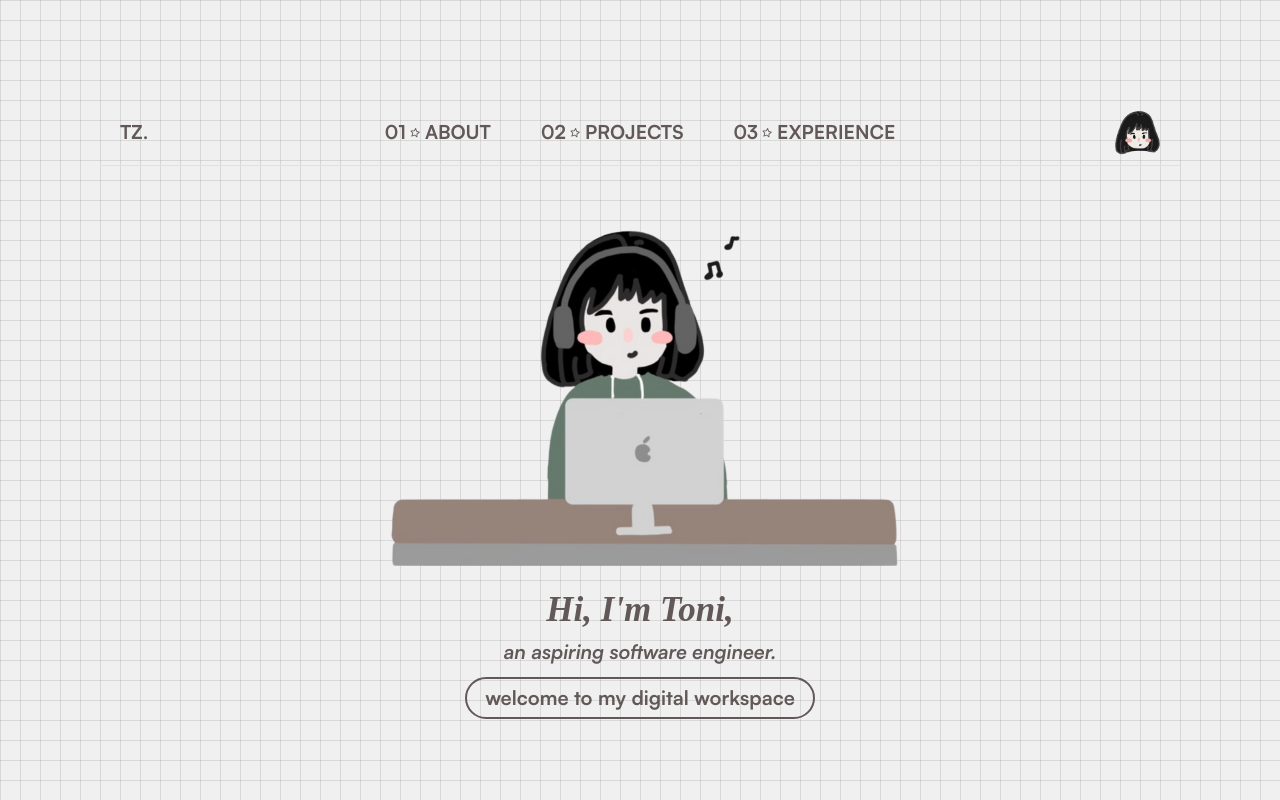
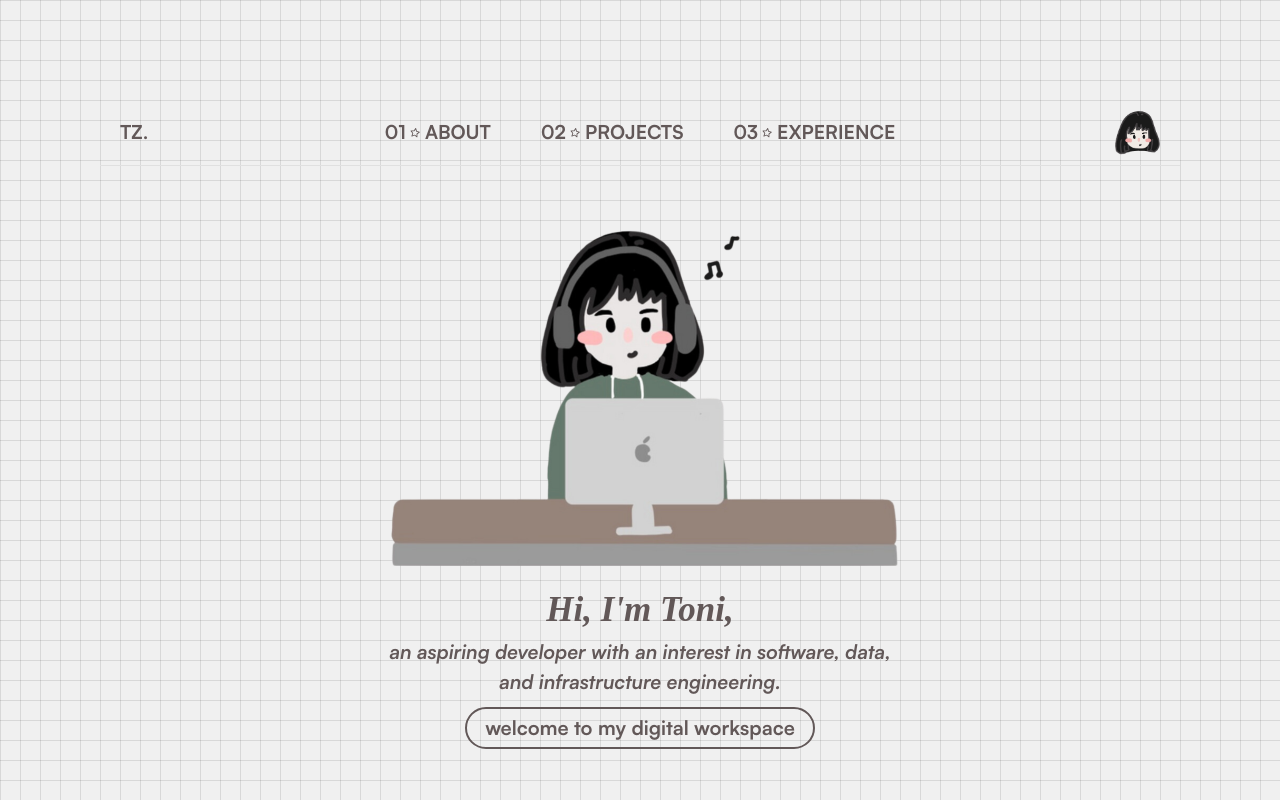
Before and after one commit to tonizeng/ToniZengPortfolio, a React (Create React App) app: page / in a window 1280 px wide. Built offline with nearby package versions, Linux system fonts and the light colour scheme; a web font is replaced by a local one.

Commit message:
updated home

```diff
--- a/src/components/Modal.js
+++ b/src/components/Modal.js
@@ -70,8 +70,8 @@ const Modal = ({ isOpen, onClose, title, id, description, skills = [], video, im
                     </div>
                 ) : (
                     <div className="modal-images-container">
-                        <img src={image1} alt="Project Image" className="modal-image" />
-                        <img src={image2} alt="Project Image" className="modal-image" />
+                        <img src={image1} alt="" className="modal-image" />
+                        <img src={image2} alt="" className="modal-image" />
                     </div>
                 )}
 
--- a/src/pages/Home.js
+++ b/src/pages/Home.js
@@ -26,7 +26,7 @@ const Home = ({ onExploreMoreClick }) => {
                 style={{ width: '550px', paddingLeft: '10px', paddingTop: '50px', objectFit: 'cover' }}
             />
             <h2 style={{ marginTop: '18px', fontStyle: 'italic', fontSize: '35px' }}>Hi, I'm Toni,</h2>
-            <h1 style={{ fontSize: '20px', fontStyle: 'italic' }}>an aspiring software engineer.</h1>
+            <h1 style={{ fontSize: '20px', fontStyle: 'italic' }}>an aspiring developer with an interest in software, data, <br></br> and infrastructure engineering.</h1>
             <Link to="/about">
                 <button
                     onClick={onExploreMoreClick}
--- a/src/pages/Projects.js
+++ b/src/pages/Projects.js
@@ -1,7 +1,7 @@
 // src/pages/Projects.js
 
-import React from 'react';
 import ImageTile from '../components/ImageTile';
+import React from "react";
 
 import image1 from '../images/spotSpot.png';
 import image2 from '../images/mpb.png';
@@ -23,7 +23,6 @@ import video2 from '../videos/mpbdemo.mp4';
 import video3 from '../videos/aircastdemo.mp4';
 
 const Projects = () => {
-    const imagesArray = [image1, image1];
     return (
         <div style={{ width: '100%' }}>
             <h3 style={{ borderBottom: '2px solid rgb(98, 88, 88)' }}>My Projects</h3>
```
